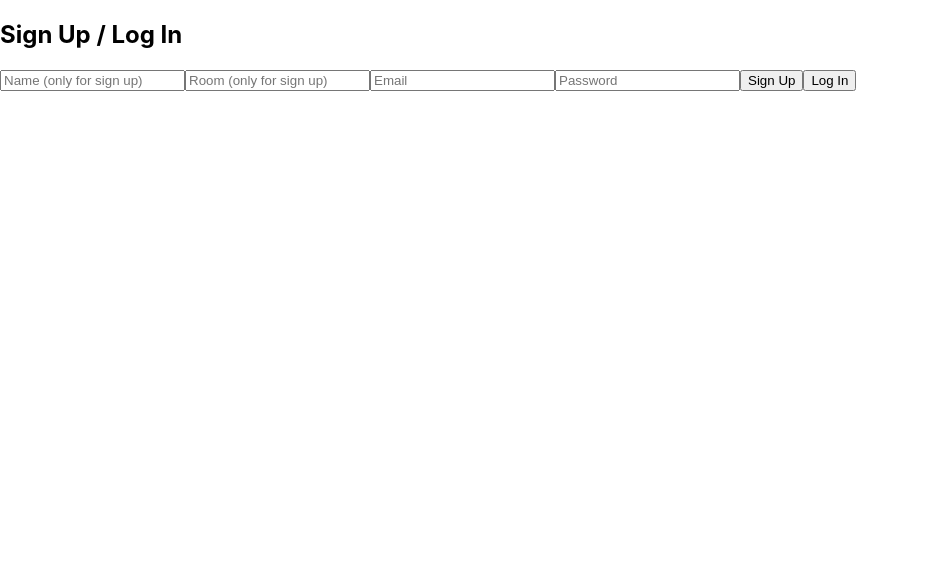
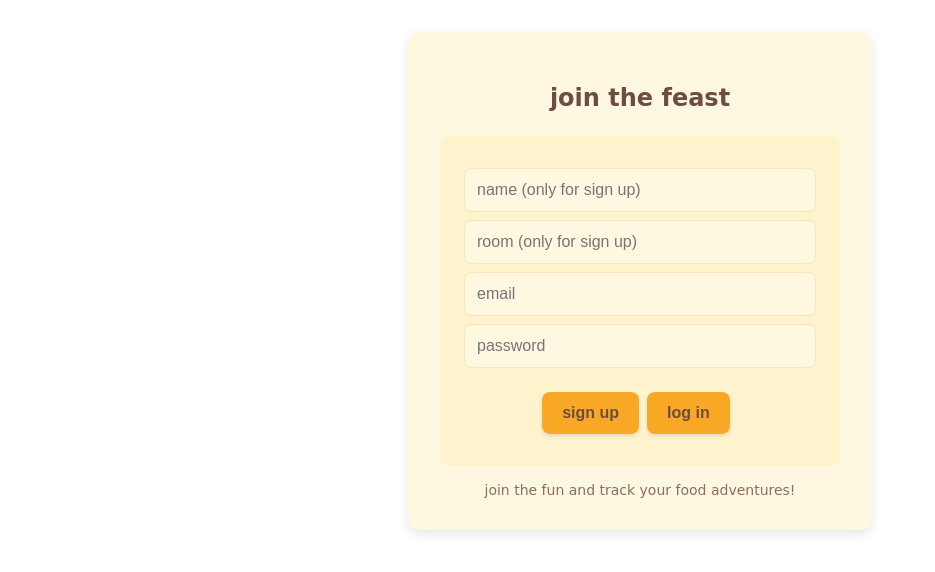
Before and after one commit to sarahannlst/cs278, a React (Create React App) app: page / in a window 1280 px wide. Shown: the top 572 px of the page, without its empty margins (0-935 px from the left). Built offline with nearby package versions, Linux system fonts and the light colour scheme.

Commit message:
login page style

```diff
--- a/src/Auth.tsx
+++ b/src/Auth.tsx
@@ -43,32 +43,118 @@ export default function Auth({ onAuth }: { onAuth: () => void }) {
     else onAuth();
   };
 
+  const inputStyle = {
+    display: 'block',
+    width: '100%',
+    padding: '12px',
+    margin: '8px 0',
+    borderRadius: '8px',
+    border: '1px solid #F9E5B5',
+    backgroundColor: '#FFF8E1',
+    fontSize: '16px',
+    color: '#6D4C41',
+    boxSizing: 'border-box' as const
+  };
+
+  const buttonStyle = {
+    backgroundColor: '#F9A825',
+    color: '#6D4C41',
+    border: 'none',
+    padding: '12px 20px',
+    borderRadius: '8px',
+    cursor: 'pointer',
+    fontWeight: '600' as const,
+    fontSize: '16px',
+    margin: '8px 8px 8px 0',
+    transition: 'background-color 0.3s ease',
+    boxShadow: '0 2px 4px rgba(0, 0, 0, 0.1)'
+  };
+
   return (
-    <div>
-      <h2>Sign Up / Log In</h2>
+    <div style={{
+      maxWidth: '400px',
+      margin: '2rem auto',
+      padding: '2rem',
+      borderRadius: '12px',
+      boxShadow: '0 4px 12px rgba(0, 0, 0, 0.1)',
+      backgroundColor: '#FFF8E1',
+      fontFamily: "'Comic Sans MS', 'Chalkboard SE', sans-serif",
+    }}>
+      <h2 style={{
+        color: '#6D4C41',
+        marginBottom: '1.5rem',
+        fontSize: '24px',
+        fontWeight: 'bold',
+        textAlign: 'center'
+      }}>
+        join the feast
+      </h2>
+
+      <div style={{
+        backgroundColor: '#FFF3CD',
+        borderRadius: '8px',
+        padding: '1.5rem',
+        marginBottom: '1rem'
+      }}>
         <input
-        placeholder="Name (only for sign up)"
+          style={inputStyle}
+          placeholder="name (only for sign up)"
           value={name}
           onChange={e => setName(e.target.value)}
         />
         <input
-        placeholder="Room (only for sign up)"
+          style={inputStyle}
+          placeholder="room (only for sign up)"
           value={room}
           onChange={e => setRoom(e.target.value)}
         />
         <input
-        placeholder="Email"
+          style={inputStyle}
+          placeholder="email"
           value={email}
           onChange={e => setEmail(e.target.value)}
         />
         <input
+          style={inputStyle}
           type="password"
-        placeholder="Password"
+          placeholder="password"
           value={password}
           onChange={e => setPassword(e.target.value)}
         />
-      <button onClick={handleSignUp}>Sign Up</button>
-      <button onClick={handleSignIn}>Log In</button>
+
+        <div style={{ display: 'flex', justifyContent: 'center', marginTop: '1rem' }}>
+          <button
+            onClick={handleSignUp}
+            style={buttonStyle}
+            onMouseEnter={e => (e.currentTarget.style.backgroundColor = '#F57F17')}
+            onMouseLeave={e => (e.currentTarget.style.backgroundColor = '#F9A825')}
+          >
+            sign up
+          </button>
+          <button
+            onClick={handleSignIn}
+            style={buttonStyle}
+            onMouseEnter={e => (e.currentTarget.style.backgroundColor = '#F57F17')}
+            onMouseLeave={e => (e.currentTarget.style.backgroundColor = '#F9A825')}
+          >
+            log in
+          </button>
+        </div>
+      </div>
+
+      <div style={{
+        display: 'flex',
+        justifyContent: 'center',
+        marginTop: '1rem'
+      }}>
+        <span style={{
+          color: '#6D4C41',
+          fontSize: '14px',
+          opacity: 0.8
+        }}>
+          join the fun and track your food adventures!
+        </span>
+      </div>
     </div>
   );
 }
```
Lines whose indentation alone changed are shown as unchanged.
